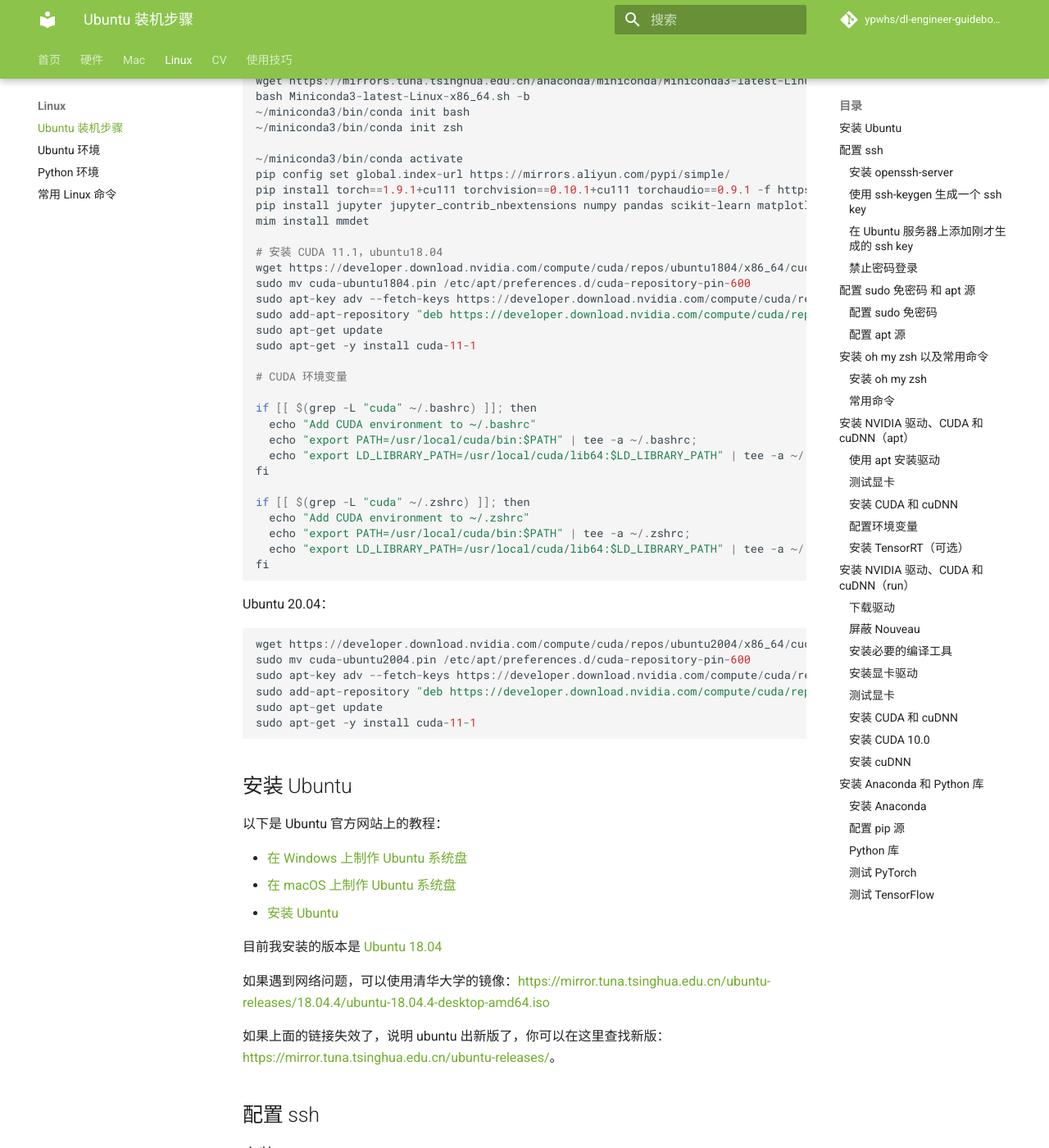
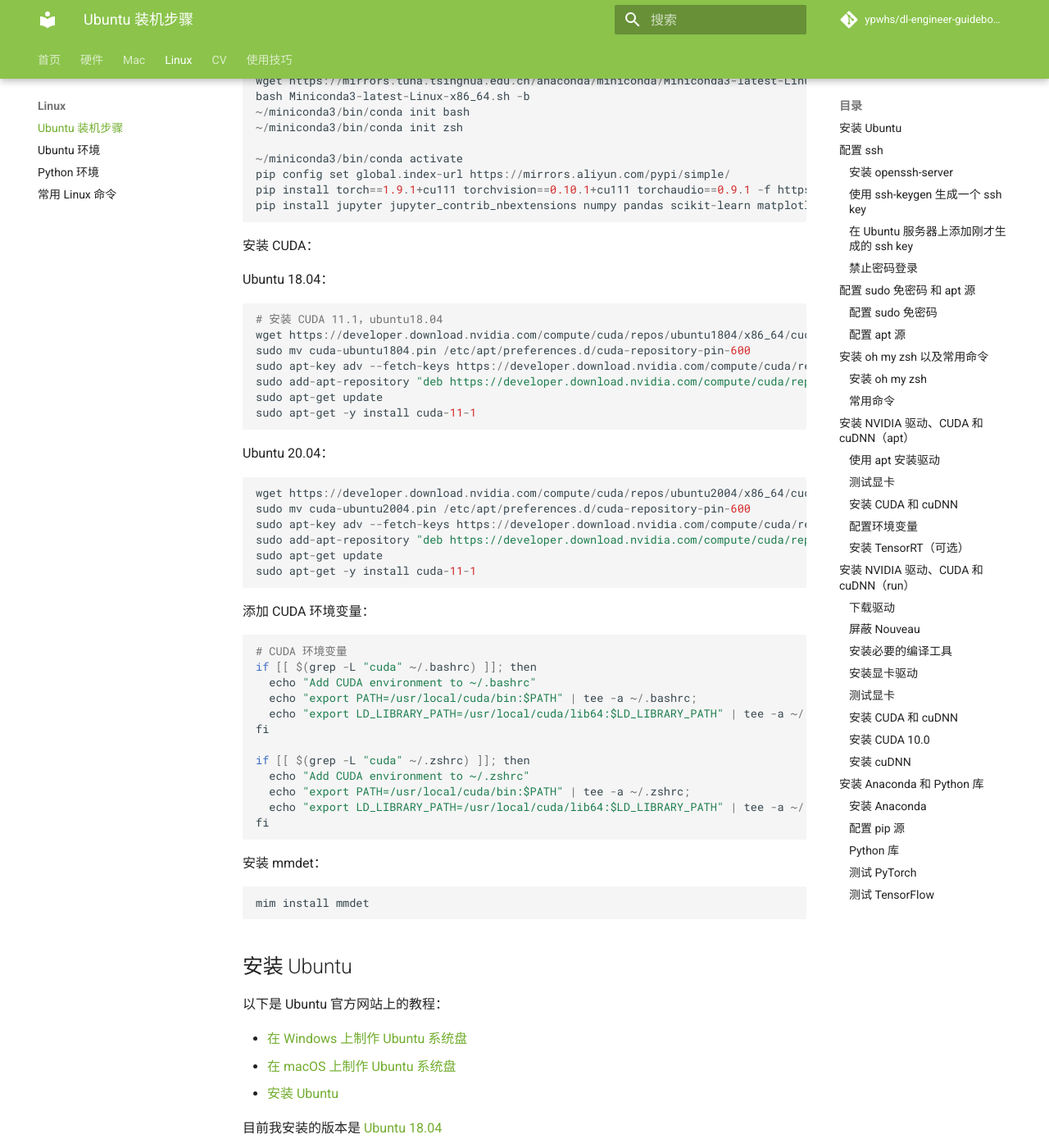
Before and after one commit to ypwhs/dl-engineer-guidebook, an MkDocs documentation site: the page built from docs/ubuntu-install-guide.md, in a window 1280 px wide and 1400 px high, scrolled down 743 px. Shown: the whole window at 82% size. Built offline with MkDocs 1.6.1 and Material for MkDocs 9.7.7, drawn with Linux system fonts in a browser that asks for light colours; comment, search, counter and statistics services are not loaded.

Commit message:
Update ubuntu-install-guide.md

````diff
--- a/docs/ubuntu-install-guide.md
+++ b/docs/ubuntu-install-guide.md
@@ -37,8 +37,13 @@
 pip config set global.index-url https://mirrors.aliyun.com/pypi/simple/
 pip install torch==1.9.1+cu111 torchvision==0.10.1+cu111 torchaudio==0.9.1 -f https://download.pytorch.org/whl/torch_stable.html
 pip install jupyter jupyter_contrib_nbextensions numpy pandas scikit-learn matplotlib opencv-python pillow tqdm tensorboardx xlrd openpyxl openmim
-mim install mmdet
+```
 
+安装 CUDA：
+
+Ubuntu 18.04：
+
+```
 # 安装 CUDA 11.1，ubuntu18.04
 wget https://developer.download.nvidia.com/compute/cuda/repos/ubuntu1804/x86_64/cuda-ubuntu1804.pin -O cuda-ubuntu1804.pin
 sudo mv cuda-ubuntu1804.pin /etc/apt/preferences.d/cuda-repository-pin-600
@@ -46,9 +51,23 @@
 sudo add-apt-repository "deb https://developer.download.nvidia.com/compute/cuda/repos/ubuntu1804/x86_64/ /"
 sudo apt-get update
 sudo apt-get -y install cuda-11-1
+```
 
+Ubuntu 20.04：
+
+```
+wget https://developer.download.nvidia.com/compute/cuda/repos/ubuntu2004/x86_64/cuda-ubuntu2004.pin
+sudo mv cuda-ubuntu2004.pin /etc/apt/preferences.d/cuda-repository-pin-600
+sudo apt-key adv --fetch-keys https://developer.download.nvidia.com/compute/cuda/repos/ubuntu2004/x86_64/7fa2af80.pub
+sudo add-apt-repository "deb https://developer.download.nvidia.com/compute/cuda/repos/ubuntu2004/x86_64/ /"
+sudo apt-get update
+sudo apt-get -y install cuda-11-1
+```
+
+添加 CUDA 环境变量：
+
+```
 # CUDA 环境变量
-
 if [[ $(grep -L "cuda" ~/.bashrc) ]]; then
   echo "Add CUDA environment to ~/.bashrc"
   echo "export PATH=/usr/local/cuda/bin:$PATH" | tee -a ~/.bashrc;
@@ -62,15 +81,10 @@
 fi
 ```
 
-Ubuntu 20.04：
+安装 mmdet：
 
 ```
-wget https://developer.download.nvidia.com/compute/cuda/repos/ubuntu2004/x86_64/cuda-ubuntu2004.pin
-sudo mv cuda-ubuntu2004.pin /etc/apt/preferences.d/cuda-repository-pin-600
-sudo apt-key adv --fetch-keys https://developer.download.nvidia.com/compute/cuda/repos/ubuntu2004/x86_64/7fa2af80.pub
-sudo add-apt-repository "deb https://developer.download.nvidia.com/compute/cuda/repos/ubuntu2004/x86_64/ /"
-sudo apt-get update
-sudo apt-get -y install cuda-11-1
+mim install mmdet
 ```
 
 ## 安装 Ubuntu
````
